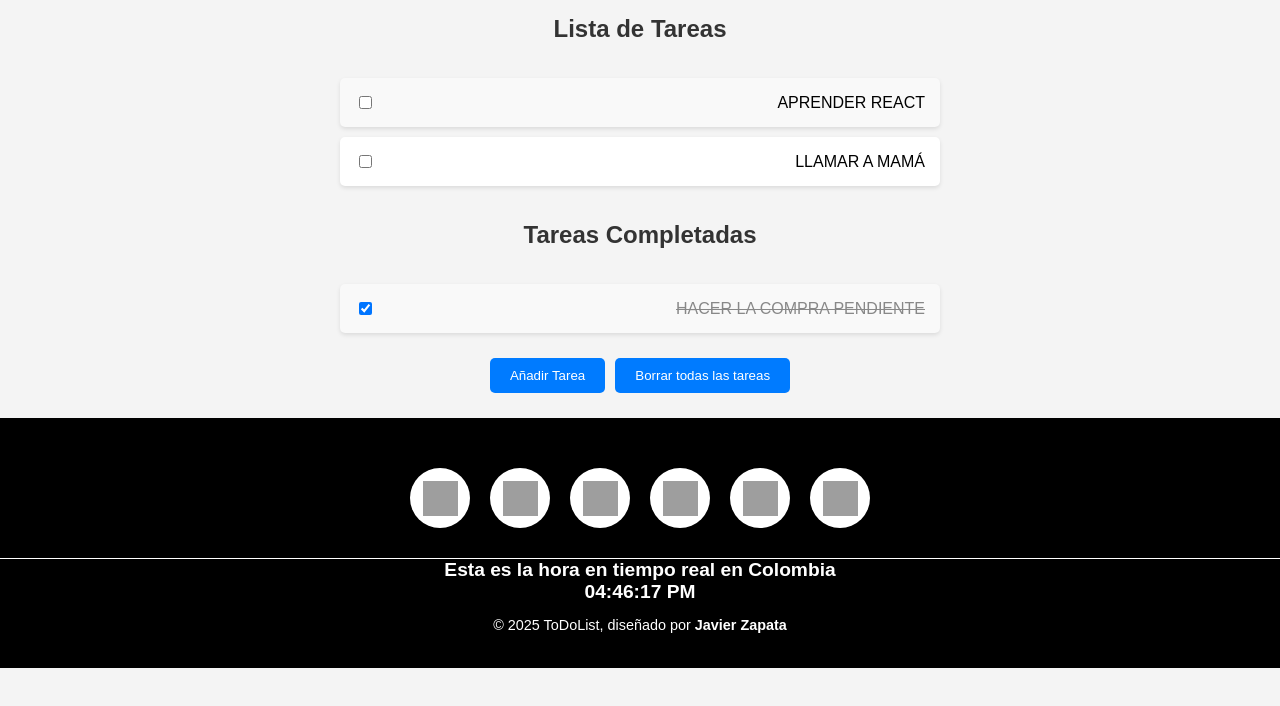
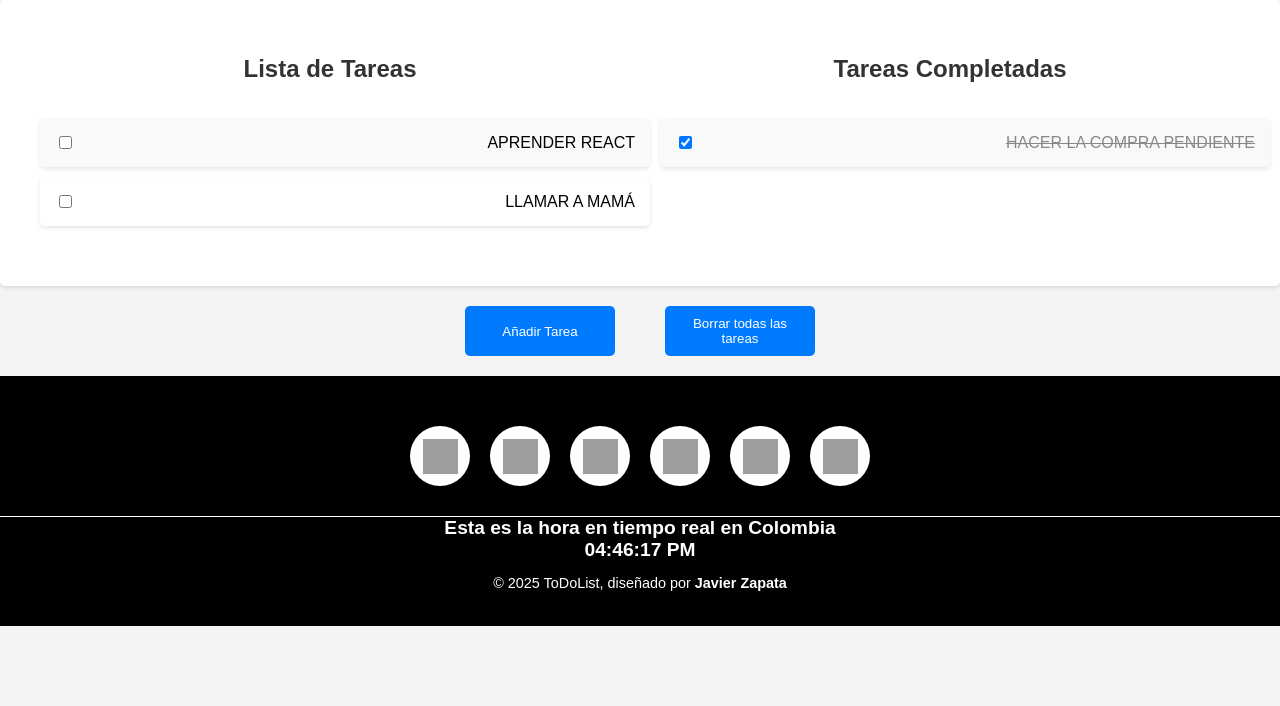
Before and after one commit to Javieeer/toDoList-react, a React (Vite) app: page / in a window 1280 px wide. Shown: the top 706 px of the page. Built offline with nearby package versions, Linux system fonts and the light colour scheme; grey boxes are pictures that could not be loaded.

Commit message:
set footer, styles and everything done

```diff
--- a/src/app.css
+++ b/src/app.css
@@ -1,12 +1,12 @@
-body {
-    font-family: Arial, sans-serif;
-    background-color: #f4f4f4;
+html, body, #app {
+    height: 100%;
     margin: 0;
     padding: 0;
 }
 
-#app {
-    height: 100vh;
+body {
+    font-family: Arial, sans-serif;
+    background-color: #f4f4f4;
 }
 
 h1, h2 {
@@ -24,6 +24,7 @@ ul {
 }
 
 li {
+    width: 100%;
     background: #fff;
     margin: 10px 0;
     padding: 15px;
@@ -44,12 +45,15 @@ li:nth-child(odd) {
 }
 
 .buttons {
+    display: flex;
+    justify-content: center;
+    gap: 50px;
     text-align: center;
     margin: 20px;
 }
 
 button {
-    margin: 5px;
+    width: 150px;
     padding: 10px 20px;
     border: none;
     border-radius: 5px;
@@ -101,6 +105,30 @@ button:hover {
     cursor: pointer;
 }
 
+.todolist {
+    display: flex;
+    justify-content: space-around;
+    flex-direction: row;
+    padding: 20px;
+    background: #fff;
+    border-radius: 5px;
+    box-shadow: 0 2px 4px rgba(0, 0, 0, 0.1);
+}
+
+.listaDone {
+    width: 50%;
+    padding: 20px;
+}
+
+.listaNoDone {
+    width: 50%;
+    padding: 20px;
+}
+
+footer {
+    margin-top: auto;
+}
+
 .modal-content button:hover {
     background-color: #4b4b4b;
 }
--- a/src/app.jsx
+++ b/src/app.jsx
@@ -1,4 +1,4 @@
-import { useState, useEffect } from "react";
+import { useState, useEffect, useRef } from "react";
 import FooterJavi from "./componentes/footer";
 import Tarea from "./componentes/tarea";
 import './app.css';
@@ -12,13 +12,28 @@ const App = () => {
             { id: 3, texto: 'LLAMAR A MAMÁ', completado: false }
         ];
     });
-
     const [modalVisible, setModalVisible] = useState(false);
     const [nuevaTareaTexto, setNuevaTareaTexto] = useState('');
+    const inputRef = useRef(null);
 
     useEffect(() => {
         localStorage.setItem('tareas', JSON.stringify(tareas));
     }, [tareas]);
+
+    useEffect(() => {
+        if (modalVisible) {
+            window.addEventListener('keydown', handleKeyDown);
+            if (inputRef.current) {
+                inputRef.current.focus();
+            }
+        } else {
+            window.removeEventListener('keydown', handleKeyDown);
+        }
+
+        return () => {
+            window.removeEventListener('keydown', handleKeyDown);
+        };
+    }, [modalVisible]);
 
     const toggleCompletado = (id) => {
         const nuevasTareas = tareas.map(tarea => {
@@ -50,22 +65,12 @@ const App = () => {
         }
     };
 
-    useEffect(() => {
-        if (modalVisible) {
-            window.addEventListener('keydown', handleKeyDown);
-        } else {
-            window.removeEventListener('keydown', handleKeyDown);
-        }
-
-        return () => {
-            window.removeEventListener('keydown', handleKeyDown);
-        };
-    }, [modalVisible]);
-
     const tareasCompletadas = tareas.filter(tarea => tarea.completado);
 
     return (
         <>
+            <div className="todolist">
+                <div className="listaNoDone">
                     <h2>Lista de Tareas</h2>
                     <ul>
                         {tareas
@@ -78,6 +83,8 @@ const App = () => {
                                 />
                             ))}
                     </ul>
+                </div>
+                <div className="listaDone">
                     {tareasCompletadas.length > 0 && (
                         <>
                             <h2>Tareas Completadas</h2>
@@ -92,6 +99,8 @@ const App = () => {
                             </ul>
                         </>
                     )}
+                </div>
+            </div>
             <div className="buttons">
                 <button className="añadirTarea" onClick={() => setModalVisible(true)}>Añadir Tarea</button>
                 <button className="borrarTarea" onClick={() => setTareas([])}>Borrar todas las tareas</button>
@@ -106,6 +115,7 @@ const App = () => {
                             onChange={(e) => setNuevaTareaTexto(e.target.value)}
                             onKeyPress={handleKeyPress}
                             placeholder="Descripción de la tarea"
+                            ref={inputRef}
                         />
                         <button onClick={agregarTarea}>Agregar</button>
                         <button onClick={() => setModalVisible(false)}>Cancelar</button>
```
Also changed, not shown: 1 other file (tests, documents, lock files or other folders). Lines whose indentation alone changed are shown as unchanged.
